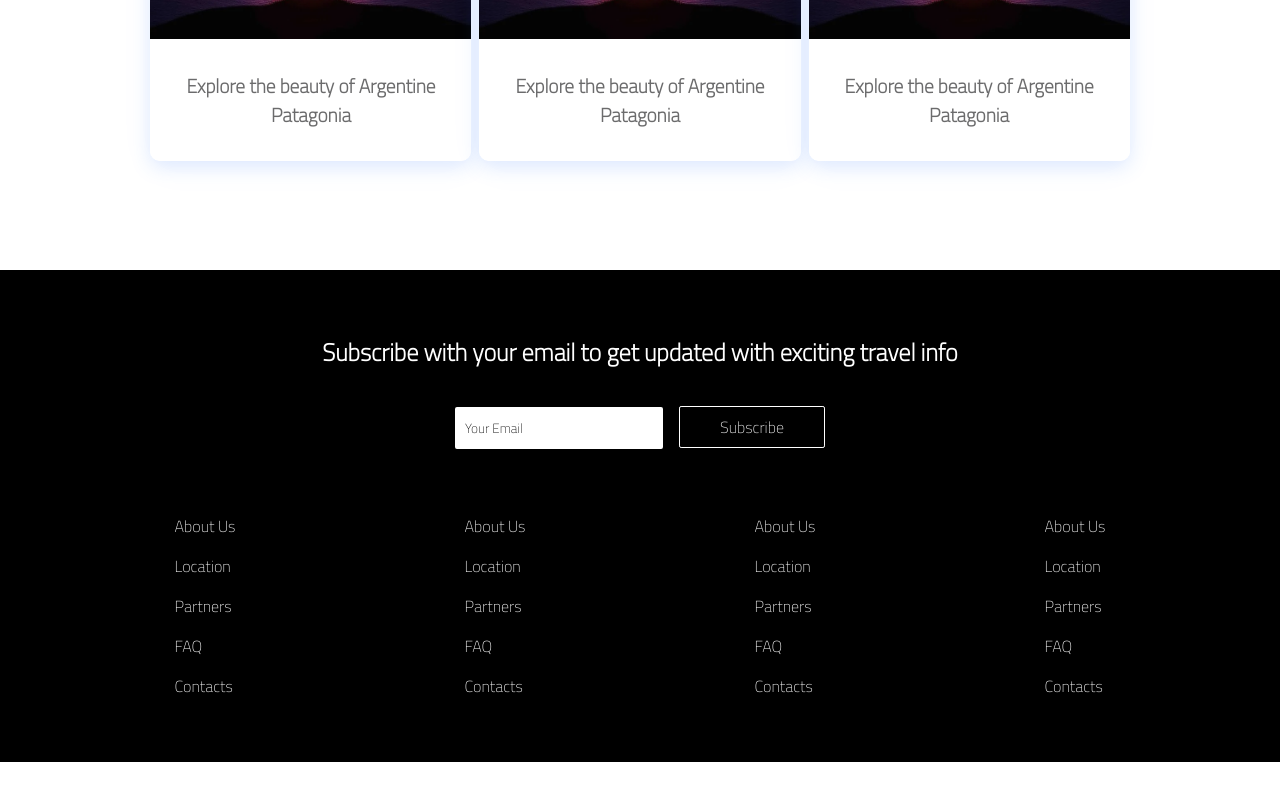
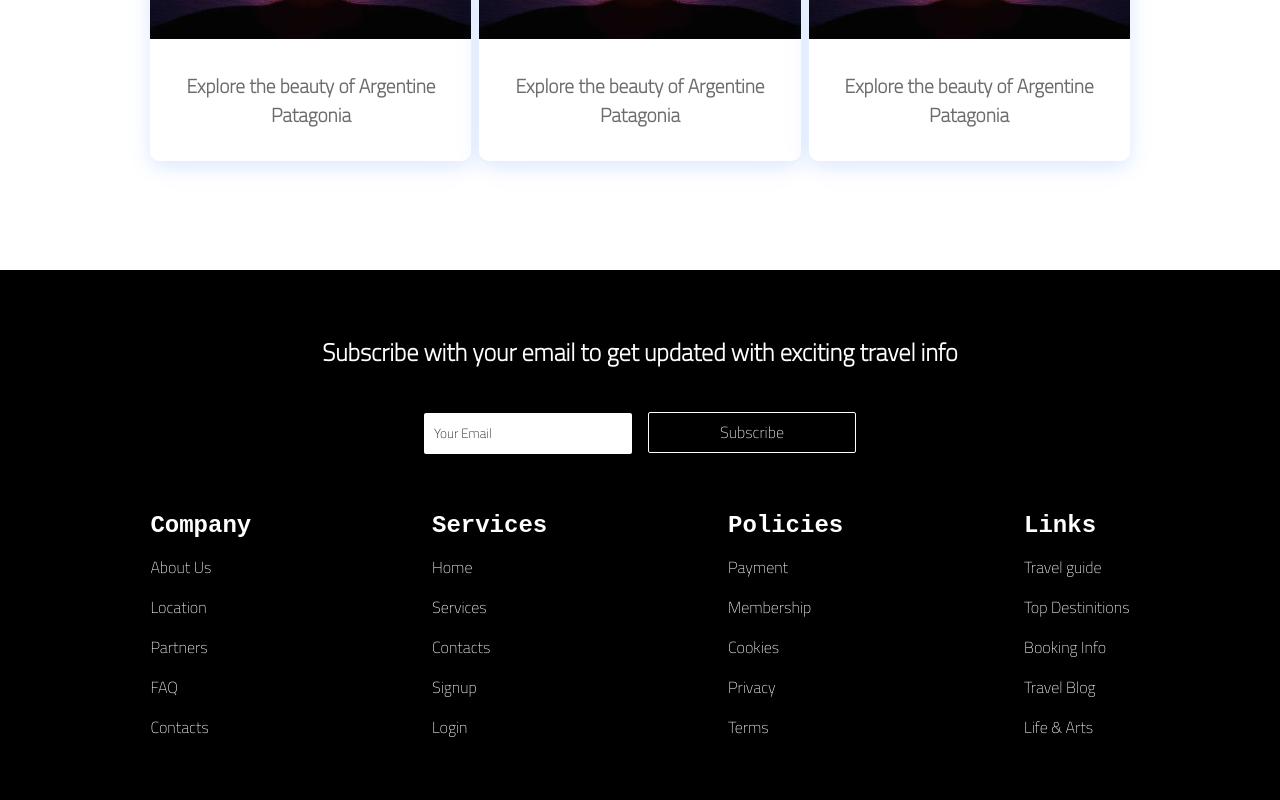
Before and after one commit to Julu1994/Tour-guide, a React (Create React App) app: page / in a window 1280 px wide. Shown: the part 1706-2506 px from the top of the page. Before the commit the page ends 2468 px from the top, so only its background shows below. Built offline with nearby package versions, Linux system fonts and the light colour scheme; the HTML template or start-up script is replaced by a standard one.

Commit message:
completed footer responsiveness

```diff
--- a/src/Components/Common/button.scss
+++ b/src/Components/Common/button.scss
@@ -1,6 +1,5 @@
 @mixin btn-mixin {
-    padding: .5rem;
-    border-radius: 0.130rem;
+    border-radius: 2px;
     cursor: pointer;
     outline: none;
 }
@@ -15,7 +14,6 @@
 .btn-outline {
     @include btn-mixin();
     color: rgb(255, 255, 255);
-    padding: .5rem 1.25rem;
     background-color: transparent;
     border: 1px solid rgb(255, 255, 255);
     transition: all 0.4 ease-out;
@@ -31,6 +29,14 @@
     font-size: 1.25rem;
 }
 
+.extra-large {
+    // padding: .5rem 4.4rem;
+    width: 13rem;
+    font-size: 1rem;
+    height: 2.6rem;
+
+}
+
 .btn-outline:hover {
     background-color: rgb(255, 255, 255);
     color: rgb(10, 10, 10);
--- a/src/Components/Common/button.tsx
+++ b/src/Components/Common/button.tsx
@@ -11,7 +11,7 @@ type props = {
 };
 
 const btnStyle: string[] = ["btn-default", "btn-outline"];
-const btnSize: string[] = ["midium", "large"];
+const btnSize: string[] = ["midium", "large", "extra-large"];
 const btnClass: string[] = ["btnHero"];
 
 export const Button = ({ style, size, children, path, classBtn }: props) => {
--- a/src/Components/Common/input.scss
+++ b/src/Components/Common/input.scss
@@ -1,8 +1,6 @@
 .input {
-    width: 13rem;
     height: 2.6rem;
     border: 2px solid rgb(255, 255, 255);
     border-radius: 2px;
     padding: .5rem;
-    margin-right: 1rem;
 }
--- a/src/Components/Common/input.tsx
+++ b/src/Components/Common/input.tsx
@@ -1,10 +1,16 @@
 import React from "react";
 import "./input.scss";
-
-const Input = () => {
+type props = {
+    style?: string;
+};
+const Input = ({ style }: props) => {
     return (
         <>
-            <input className="input" type="text" value="Your Email" />
+            <input
+                className={`input ${style}`}
+                type="text"
+                value="Your Email"
+            />
         </>
     );
 };
--- a/src/Components/Footer/Component/link.tsx
+++ b/src/Components/Footer/Component/link.tsx
@@ -2,6 +2,7 @@ import React from "react";
 import "./link.scss";
 
 type props = {
+    header: string;
     text1: string;
     text2: string;
     text3: string;
@@ -9,9 +10,10 @@ type props = {
     text5: string;
 };
 
-const Links = ({ text1, text2, text3, text4, text5 }: props) => {
+const Links = ({ header, text1, text2, text3, text4, text5 }: props) => {
     return (
         <>
+            <li className="header">{header}</li>
             <li className="link">{text1}</li>
             <li className="link">{text2}</li>
             <li className="link">{text3}</li>
--- a/src/Components/Footer/index.scss
+++ b/src/Components/Footer/index.scss
@@ -19,6 +19,12 @@
 .footer-header {
     color: rgb(255, 255, 255);
     font-size: 1.5rem;
+    text-align: center;
+}
+
+.footer-input {
+    margin-right: 1rem;
+    width: 13rem;
 }
 
 
@@ -30,6 +36,8 @@ $gridArea: (
     link-section-3: fifth,
     link-section-4: sixth,
 );
+
+
 
 @each $class,
 $grid in $gridArea {
@@ -43,3 +51,55 @@ $grid in $gridArea {
     padding-top: 1rem;
     cursor: pointer;
 }
+
+.header {
+    font-size: 1.5rem;
+    font-family: 'Courier New', Courier, monospace;
+    font-weight: 600;
+}
+
+@media(max-width: 960px) {
+    .footer-container {
+        @include footerGrid(1fr 1fr, .2fr .3fr 1fr 1fr, 2rem .5rem, "first first""second second"
+            "third  fourth ""fifth sixth")
+    }
+
+    .footer-subscribe {
+        display: flex;
+        align-items: center;
+        justify-content: center;
+        flex-direction: column;
+
+    }
+
+
+    .footer-header {
+        font-size: 1rem;
+    }
+
+    .footer-input {
+        margin-right: 0;
+    }
+
+    .link-section-1 {
+        justify-self: start;
+        text-align: start;
+    }
+
+    .link-section-2 {
+        justify-self: end;
+        text-align: end;
+    }
+
+    .link-section-3 {
+        justify-self: start;
+        text-align: start;
+    }
+
+    .link-section-4 {
+        justify-self: end;
+        text-align: end;
+    }
+
+
+}
--- a/src/Components/Footer/index.tsx
+++ b/src/Components/Footer/index.tsx
@@ -9,7 +9,9 @@ const Footer = () => {
         default: "btn-default",
         outline: "btn-outline",
     };
-    //const SIZE = window.innerWidth > 960 ? "large" : "midium";
+    const input = {
+        clss: "footer-input",
+    };
     return (
         <div className="footer-container">
             <h3 className="footer-header">
@@ -17,17 +19,18 @@ const Footer = () => {
                 info
             </h3>
             <div className="footer-subscribe">
-                <Input />
+                <Input style={input.clss} />
                 <Button
                     classBtn="btnHero"
                     path={"/"}
-                    size={"midium"}
+                    size={"extra-large"}
                     style={STYLE.outline}>
                     Subscribe
                 </Button>
             </div>
             <ul className="link-section-1">
                 <Links
+                    header="Company"
                     text1="About Us"
                     text2="Location"
                     text3="Partners"
@@ -38,29 +41,32 @@ const Footer = () => {
 
             <ul className="link-section-2">
                 <Links
-                    text1="About Us"
-                    text2="Location"
-                    text3="Partners"
-                    text4="FAQ"
-                    text5="Contacts"
+                    header="Services"
+                    text1="Home"
+                    text2="Services"
+                    text3="Contacts"
+                    text4="Signup"
+                    text5="Login"
                 />
             </ul>
             <ul className="link-section-3">
                 <Links
-                    text1="About Us"
-                    text2="Location"
-                    text3="Partners"
-                    text4="FAQ"
-                    text5="Contacts"
+                    header="Policies"
+                    text1="Payment"
+                    text2="Membership"
+                    text3="Cookies"
+                    text4="Privacy"
+                    text5="Terms"
                 />
             </ul>
             <ul className="link-section-4">
                 <Links
-                    text1="About Us"
-                    text2="Location"
-                    text3="Partners"
-                    text4="FAQ"
-                    text5="Contacts"
+                    header="Links"
+                    text1="Travel guide"
+                    text2="Top Destinitions"
+                    text3="Booking Info"
+                    text4="Travel Blog"
+                    text5="Life &amp; Arts"
                 />
             </ul>
         </div>
```
